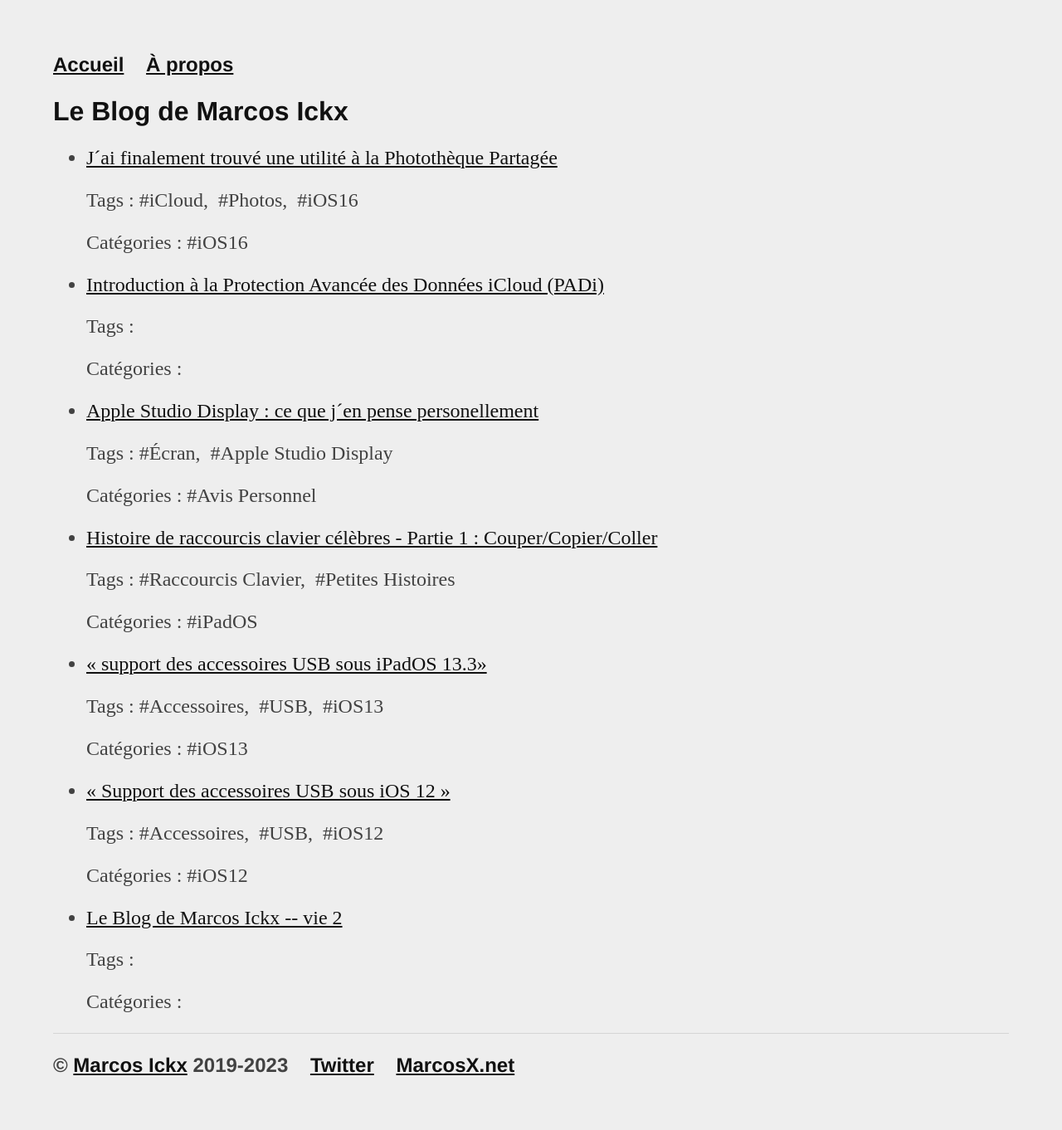
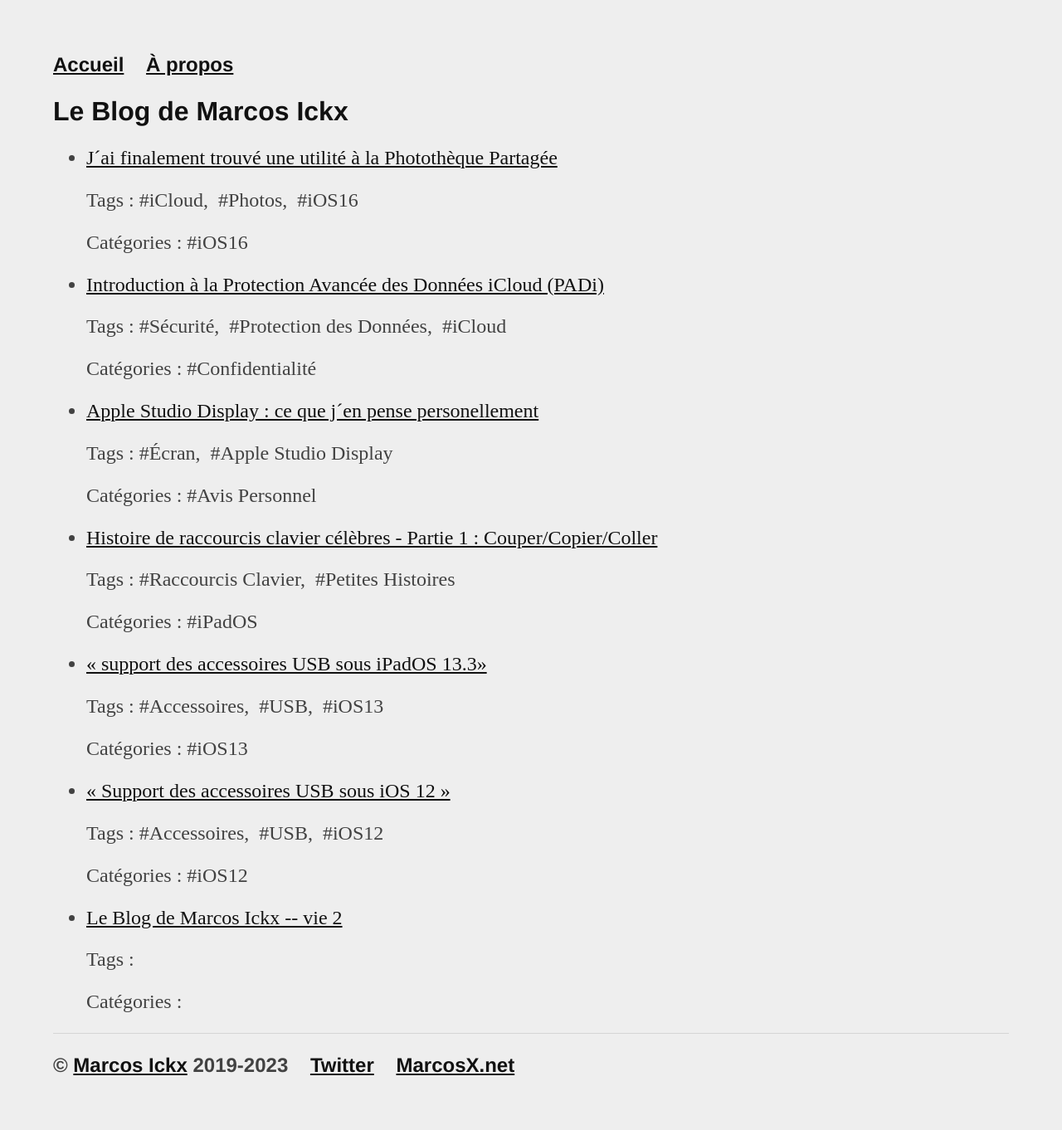
Before and after one commit to MarcosIckx/PreviewMarcosxNet, a Jekyll site: the page built from blog/index.html, in a window 1280 px wide. Shown: the whole page at 83% size. Built offline with Jekyll 4.4.1, drawn with Linux system fonts in a browser that asks for light colours.

Commit message:
Update 2022-12-17-Protection-Avancee-Des-Donnees.md

```diff
--- a/_posts/2022-12-17-Protection-Avancee-Des-Donnees.md
+++ b/_posts/2022-12-17-Protection-Avancee-Des-Donnees.md
@@ -2,6 +2,8 @@
 layout: post
 title: "Introduction à la Protection Avancée des Données iCloud (PADi)"
 date: 2022-12-17
+tags: [Sécurité, Protection des Données, iCloud]
+category: Confidentialité
 ---
 
 # Protection Avancée des Données iCloud (PADi)
```
